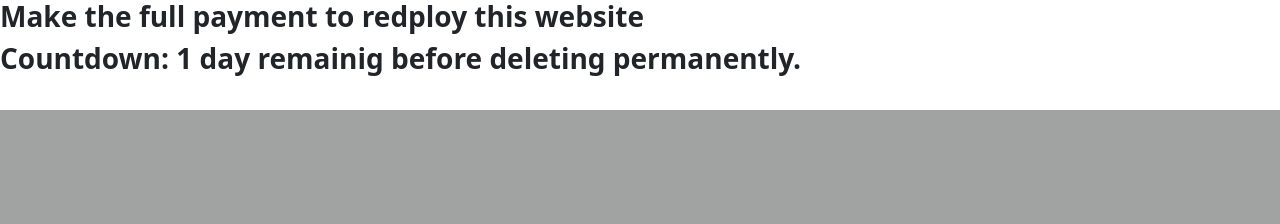
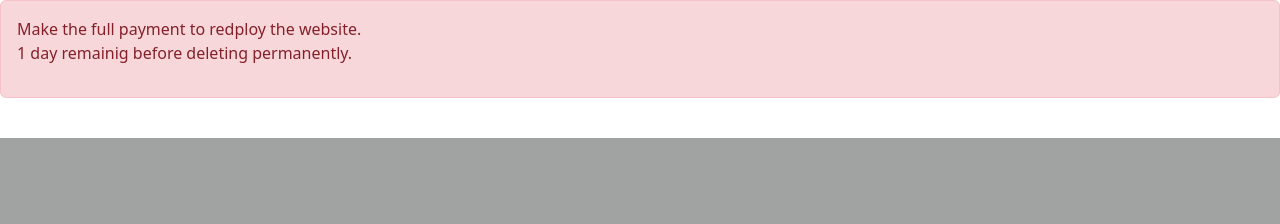
Before and after one commit to MOHDSHEES/ncrinteriordesign, a plain HTML site: page index.html in a window 1280 px wide. Shown: the top 224 px of the page. Drawn offline with nearby package versions, Linux system fonts and the light colour scheme.

Commit message:
payment error

```diff
--- a/index.html
+++ b/index.html
@@ -25,8 +25,14 @@
     <link rel="stylesheet" href="style.css" />
     <link rel="stylesheet" href="style1.css" />
   </head>
-  <body><h3>Make the full payment to redploy this website<h3>
-  <p>Countdown: 1 day remainig before deleting permanently.  </p></body>
+  <body>
+
+    <div class="alert alert-danger" role="alert">
+  Make the full payment to redploy the website.
+      <p>1 day remainig before deleting permanently.  </p>
+</div>
+
+  </body>
 <!--   <body>
     <a class="close-navbar-toggler collapsed" data-bs-toggle="collapse" data-bs-target="#navbarNavAltMarkup" aria-controls="navbarNavAltMarkup" aria-expanded="false" aria-label="Toggle navigation">
     </a>
@@ -58,7 +64,6 @@
         </div>
       </div>
     </nav>
-    <!-- main section  -->
     <section class="mb-5">
       <div class="main">
         <h1 class="main-h1">
@@ -68,7 +73,6 @@
       </div>
     </section>
 
-    <!-- about section-->
 
     <section class="mt-5">
       <div class="container-fluid facts pt-lg-0">
@@ -107,7 +111,7 @@
                   class="bg-white d-flex align-items-center justify-content-center rounded mb-2"
                   style="width: 60px; height: 60px"
                 >
-                  <!-- <i class="fa fa-check main-col"></i> -->
+
                   <i class="fa fa-award main-col" style="font-size: 25px"></i>
                 </div>
                 <div class="ps-4">
@@ -186,7 +190,6 @@
       </div>
     </section>
 
-    <!-- homes for every budget  -->
     <section class="">
       <div class="pt-3">
         <div class="text-center py-5 heading-bg">
@@ -229,7 +232,6 @@
       </div>
     </section>
 
-    <!-- our services -->
 
     <section class="mb-5" id="ourservices">
       <div class="text-center mt-3 heading-bg py-5">
@@ -304,7 +306,6 @@
       </div>
     </section>
 
-    <!-- what we offer  -->
     <section class="mt-5">
       <div class="text-center mt-3 heading-bg py-5">
         <h2>What we offer</h2>
@@ -349,7 +350,6 @@
       </div>
     </section>
 
-    <!-- Connect with us -->
     <section class="align-items-center heading-bg py-5" id="contactus">
       <div class="text-center py-3">
         <h2>Connect with Us!</h2>
@@ -361,17 +361,12 @@
         </p>
         <div class="py-4 d-flex justify-content-center" style="flex-wrap: wrap;">
             <a class="btns me-2 mt-2 textwhite"  href="tel:+919520763623">CALL <i class="fa-solid fa-phone"></i></a>
-          <!-- <button class="btns me-2 mt-2">CALL <i class="fa-solid fa-phone"></i></button> -->
           <a class="btns mt-2 textwhite"  href="https://api.whatsapp.com/send?phone=9520763623">WHATSAPP <i class="fa-brands fa-whatsapp" style="font-size: 23px"></i></a>
-          <!-- <button class="btns mt-2">
-            WHATSAPP
-            <i class="fa-brands fa-whatsapp" style="font-size: 23px"></i>
-          </button> -->
+
         </div>
       </div>
     </section>
 
-    <!-- footer  -->
     <div
       class="container-fluid bg-color-blue text-light wow fadeInUp"
       data-wow-delay="0.1s"
@@ -405,12 +400,10 @@
                   <h3 class="text-light mb-0">Get In Touch</h3>
                 </div>
                 <div class="d-flex mb-2 align-items-center">
-                  <!-- <i class="fa-solid fa-location-dot"></i> -->
                   <i class="fa-solid fa-location-dot me-2"></i>
                   <p class="mb-0">Sector 9, Gurugram, Haryana, India</p>
                 </div>
                 <div class="d-flex mb-2 align-items-center">
-                  <!-- <i class="fa-regular fa-envelope-open"></i> -->
                   <i class="fa-regular fa-envelope-open me-2"></i>
                   <a class="textwhite"  class="mb-0" href="mailto:infoncrinteriordesigner@gmail.com">infoncrinteriordesigner@gmail.com</a>
                 </div>
@@ -438,8 +431,6 @@
                   >
                 </a>
 
-                  <!-- <a class="btn btn-primary btn-square me-2" href="#"><i
-                                        class="fab fa-facebook-f fw-normal"></i></a> -->
 
                   <a
                     class="btn btn-danger btn-square"
@@ -457,7 +448,6 @@
                 <div
                   class="link-animated d-flex flex-column justify-content-start"
                 >
-                  <!-- <i class="fa-solid fa-arrow-right"></i> -->
                   <a class="textwhite mb-2 " href="#"
                     ><i class="fa-solid fa-arrow-right me-2"></i>Home</a
                   >
@@ -514,7 +504,7 @@
                     class=""
                   ></path>
                 </svg>
-                <!-- <a class="text-white border-bottom" href="https://htmlcodex.com"></a> -->
+
               </p>
             </div>
           </div>
@@ -524,7 +514,7 @@
     <script src="https://cdn.jsdelivr.net/npm/bootstrap@5.2.3/dist/js/bootstrap.bundle.min.js"></script>
     <script src="https://cdnjs.cloudflare.com/ajax/libs/jquery/2.2.2/jquery.min.js"></script>
     <script src="https://cdnjs.cloudflare.com/ajax/libs/OwlCarousel2/2.1.3/owl.carousel.min.js"></script>
-    <!-- <script src="https://use.fontawesome.com/826a7e3dce.js"></script> -->
+
     <script src="deisgn.js"></script>
     <script>
       $(".owl-carousel").owlCarousel({
```
